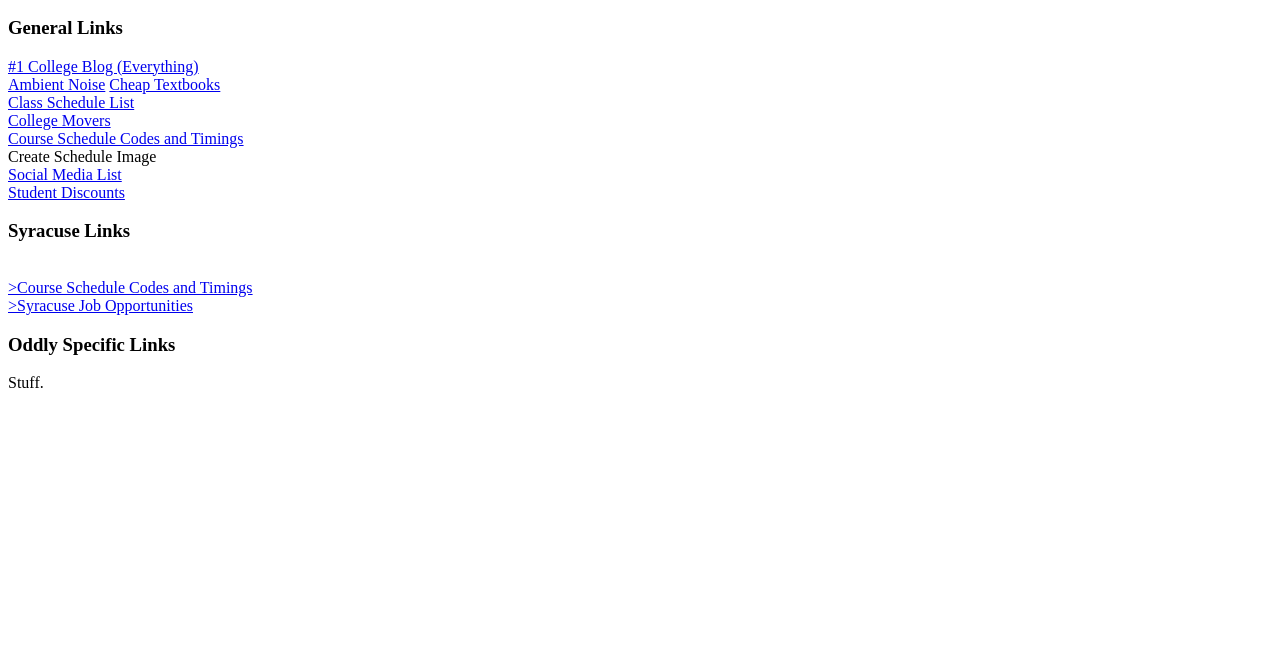
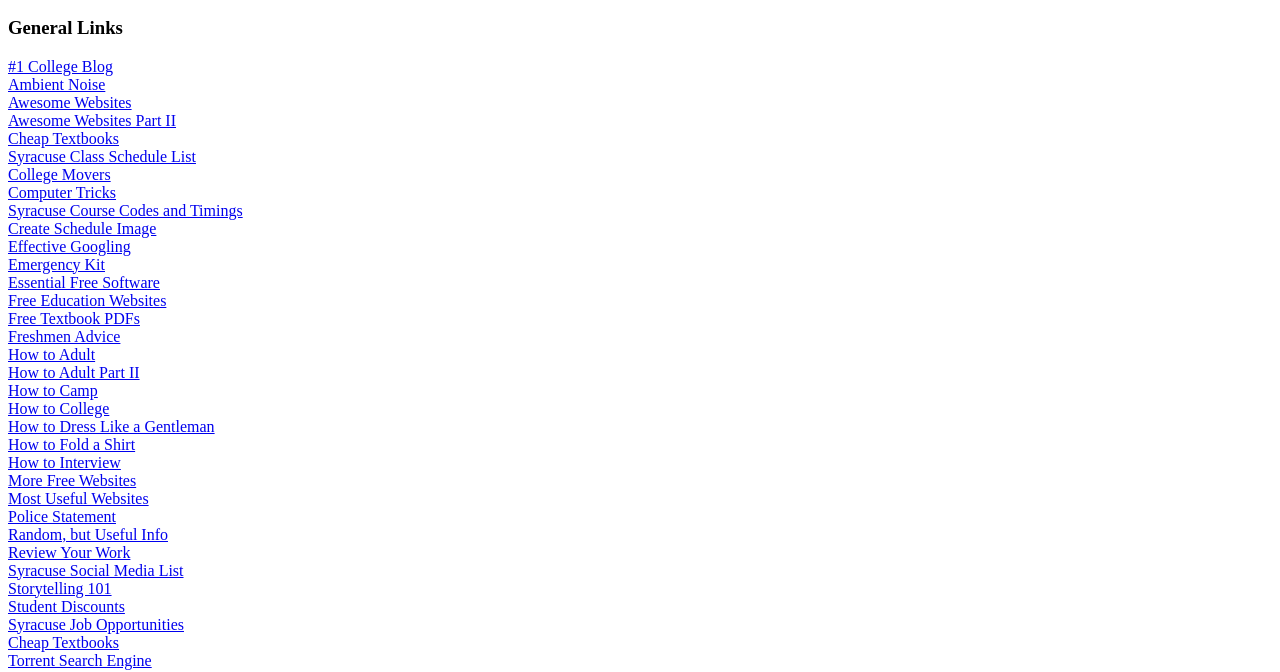
Before and after one commit to ShazifShaikh/SYRC, a plain HTML site: page index.html in a window 1280 px wide. Shown: the part 312-984 px from the top of the page. Before the commit the page ends 800 px from the top, so only its background shows below. Drawn offline with Linux system fonts and the light colour scheme.

Commit message:
Update index.html

```diff
--- a/index.html
+++ b/index.html
@@ -33,23 +33,41 @@
 <div class="col-md-4">
 	<h3>General Links</h3>
 	<p>
-    <a href="www.universityprimetime.com">#1 College Blog (Everything)</a>
-      <br>
-    <a href= "http://imgur.com/gallery/C0R3d5I">Ambient Noise</a>
-    <a href="www.textsurf.com">Cheap Textbooks</a>
-      <br>
-    <a href="https://goo.gl/UNBw4x">Class Schedule List</a>
-      <br>
-    <a href="http://www.collegetruckers.com">College Movers</a>
-      <br>
-    <a href="https://www.syr.edu/registrar/sc/f2015_sc_cmplt.pdf">Course Schedule Codes and Timings</a>
-      <br>
-    <a hreg="http://freecollegeschedulemaker.com/">Create Schedule Image</a>
-      <br>
-    <a href="https://goo.gl/sCo9Sc">Social Media List</a>
-      <br>
-    <a href="www.studentrate.com">Student Discounts</a>
-    </p>
+<a href="http://universityprimetime.com" target="_blank">#1 College Blog</a><br/>
+<a href="http://imgur.com/gallery/C0R3d5I" target="_blank">Ambient Noise</a><br/>
+<a href="http://imgur.com/gallery/QkYzj" target="_blank">Awesome Websites</a><br/>
+<a href="http://imgur.com/gallery/cQQJk" target="_blank">Awesome Websites Part II</a><br/>
+<a href="http://textsurf.com" target="_blank">Cheap Textbooks</a><br/>
+<a href="https://goo.gl/UNBw4x" target="_blank">Syracuse Class Schedule List</a><br/>
+<a href="http://www.collegetruckers.com" target="_blank">College Movers</a><br/>
+<a href="http://imgur.com/gallery/YopQ1" target="_blank">Computer Tricks</a><br/>
+<a href="https://www.syr.edu/registrar/sc/f2015_sc_cmplt.pdf" target="_blank">Syracuse Course Codes and Timings</a><br/>
+<a href="http://freecollegeschedulemaker.com" target="_blank">Create Schedule Image</a><br/>
+<a href="http://imgur.com/gallery/srBg5J5" target="_blank">Effective Googling</a><br/>
+<a href="http://imgur.com/gallery/scVci" target="_blank">Emergency Kit</a><br/>
+<a href="http://imgur.com/gallery/3SBMncw" target="_blank">Essential Free Software</a><br/>
+<a href="http://imgur.com/gallery/iifuiBo" target="_blank">Free Education Websites</a><br/>
+<a href="https://www.academia.edu" target="_blank">Free Textbook PDFs</a><br/>
+<a href="http://imgur.com/gallery/nITQm" target="_blank">Freshmen Advice</a><br/>
+<a href="http://imgur.com/gallery/RLKixQW" target="_blank">How to Adult</a><br/>
+<a href="http://imgur.com/gallery/IkM9Nma" target="_blank">How to Adult Part II</a><br/>
+<a href="http://imgur.com/gallery/dVTpC" target="_blank">How to Camp</a><br/>
+<a href="http://imgur.com/gallery/cTI4ulU" target="_blank">How to College</a><br/>
+<a href="http://imgur.com/gallery/dAThEeY" target="_blank">How to Dress Like a Gentleman</a><br/>
+<a href="http://imgur.com/gallery/mjCDFNt" target="_blank">How to Fold a Shirt</a><br/>
+<a href="http://imgur.com/gallery/GplQ8" target="_blank">How to Interview</a><br/>
+<a href="http://imgur.com/gallery/fiwpH" target="_blank">More Free Websites</a><br/>
+<a href="http://imgur.com/gallery/22Qjt" target="_blank">Most Useful Websites</a><br/>
+<a href="http://imgur.com/gallery/iGuKbcC" target="_blank">Police Statement</a><br/>
+<a href="http://imgur.com/gallery/Rqpen" target="_blank">Random, but Useful Info</a><br/>
+<a href="http://www.hemingwayapp.com/" target="_blank">Review Your Work</a><br/>
+<a href="https://goo.gl/sCo9Sc" target="_blank">Syracuse Social Media List</a><br/>
+<a href="http://imgur.com/gallery/WOv1g" target="_blank">Storytelling 101</a><br/>
+<a href="www.studentrate.com" target="_blank">Student Discounts</a><br/>
+<a href="sujobopps.com" target="_blank">Syracuse Job Opportunities</a><br/>
+<a href="https://www.thriftbooks.com/" target="_blank">Cheap Textbooks</a><br />
+<a href="http://getstrike.net/torrents" target="_blank">Torrent Search Engine</a>
+</p>
 </div>
 </div>
 
```
